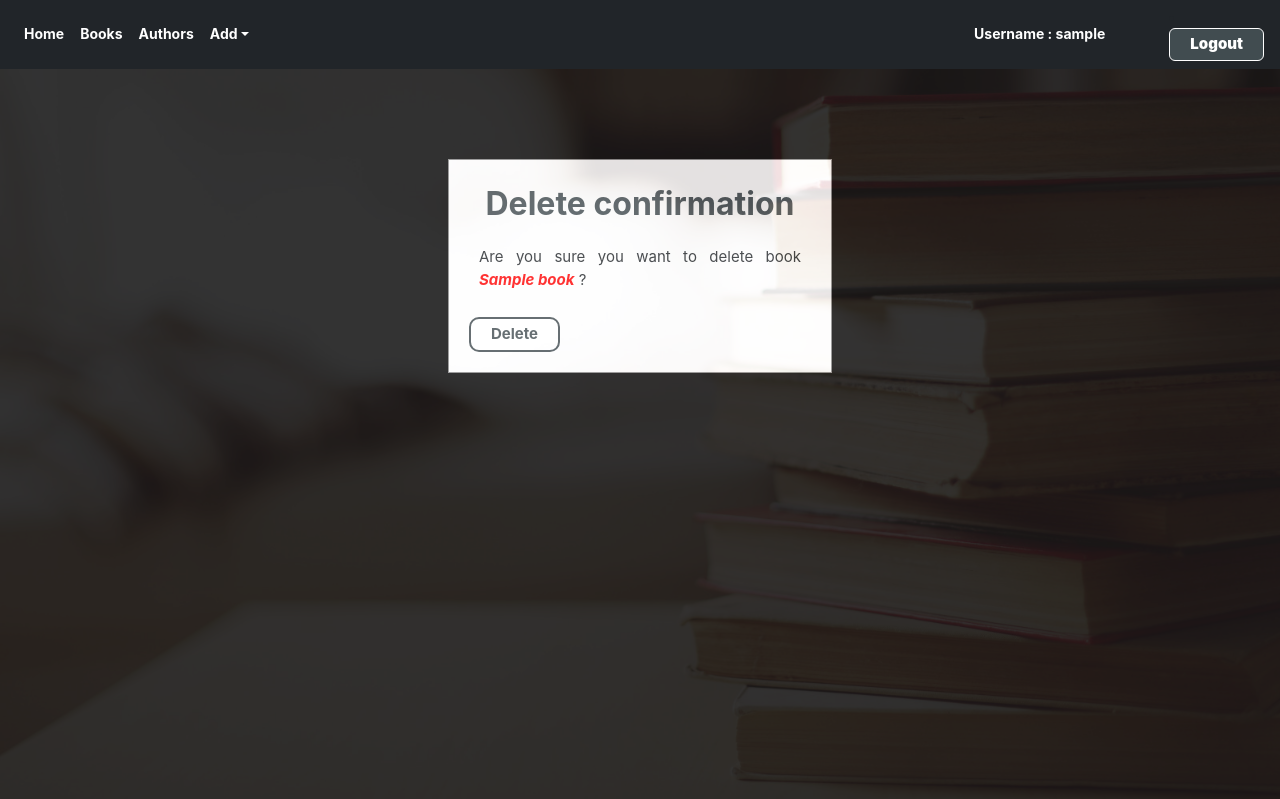
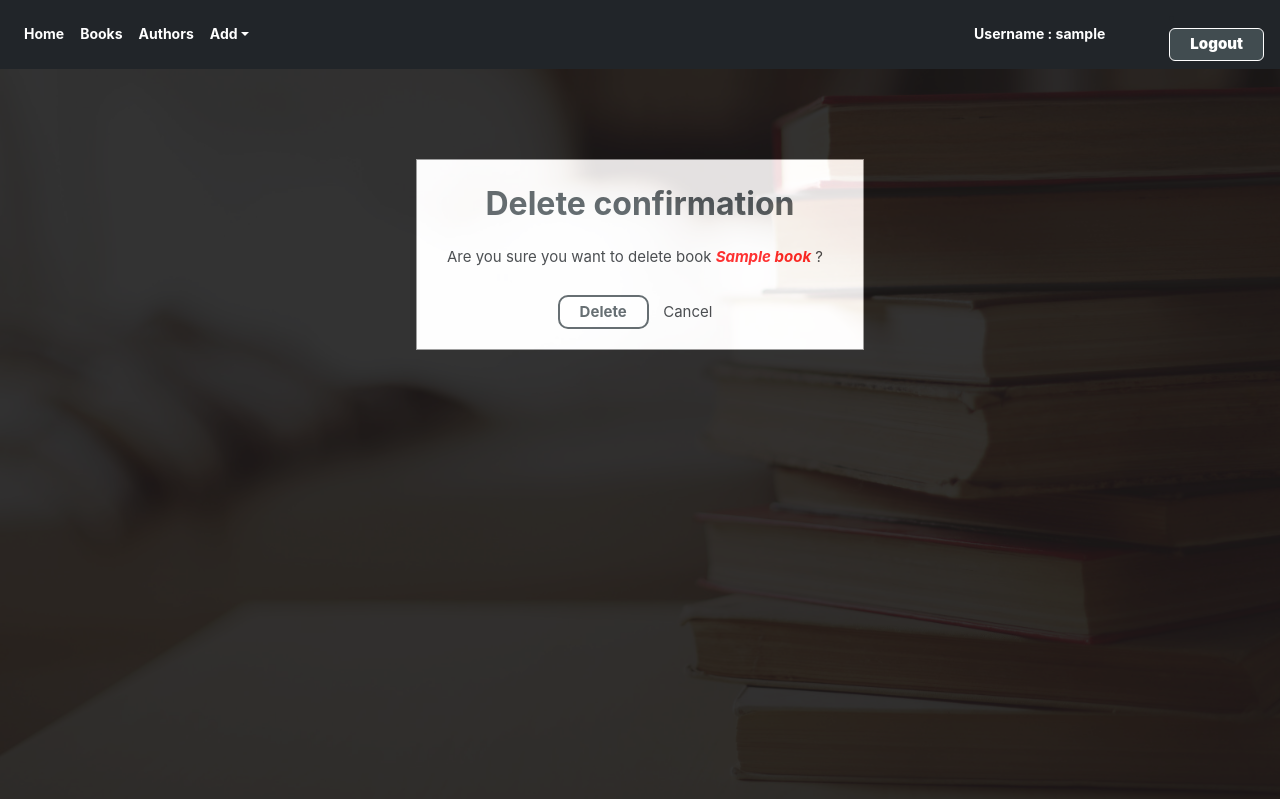
Before and after one commit to adif-git/library, a Django app: page /book/1/delete/ in a window 1280 px wide. Shown: the part 1-800 px from the top of the page. Run offline with Django 3.2, Linux system fonts and the light colour scheme; the first user in the database is signed in; tables that the repository leaves empty hold one stand-in row (Sample ...); some libraries are stand-ins or nearby versions.

Commit message:
Add cancel for delete author and book

```diff
--- a/library/library_site/static/css/styles.css
+++ b/library/library_site/static/css/styles.css
@@ -447,7 +447,8 @@ input[type=submit]:hover{
   margin: 10rem auto;
   padding: 20px;
   border: 1px solid #888;
-  width: 30%;
+  width: 35%;
+  text-align: center;
 }
 
 .delete-title{
--- a/library/library_site/templates/library_site/author_confirm_delete.html
+++ b/library/library_site/templates/library_site/author_confirm_delete.html
@@ -10,6 +10,7 @@
       <form action="" method="POST">
         {% csrf_token %}
         <input type="submit" value="Delete">
+        <a class="delete-text cancel-text" href="{{ author.get_absolute_url }}">Cancel</a>
       </form>
     </div>
   </div>
--- a/library/library_site/templates/library_site/book_confirm_delete.html
+++ b/library/library_site/templates/library_site/book_confirm_delete.html
@@ -9,6 +9,7 @@
     <form action="" method="POST">
       {% csrf_token %}
       <input type="submit" value="Delete">
+      <a class="delete-text cancel-text" href="{{ book.get_absolute_url }}">Cancel</a>
     </form>
   </div>
 </div>
```
Also changed, not shown: other parts of library/library_site/static/css/styles.css (+6 -0 lines).
